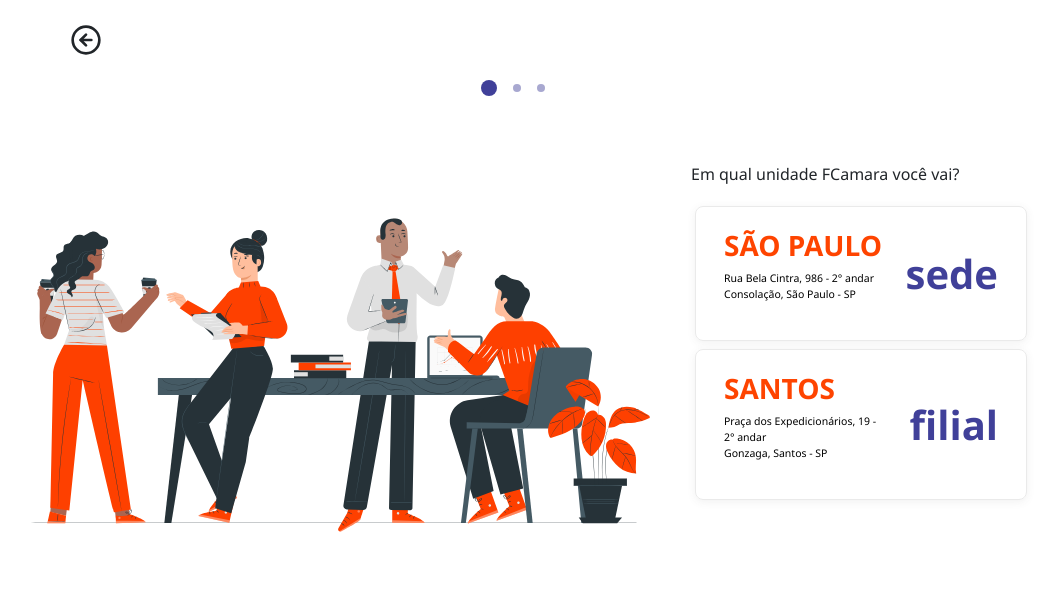
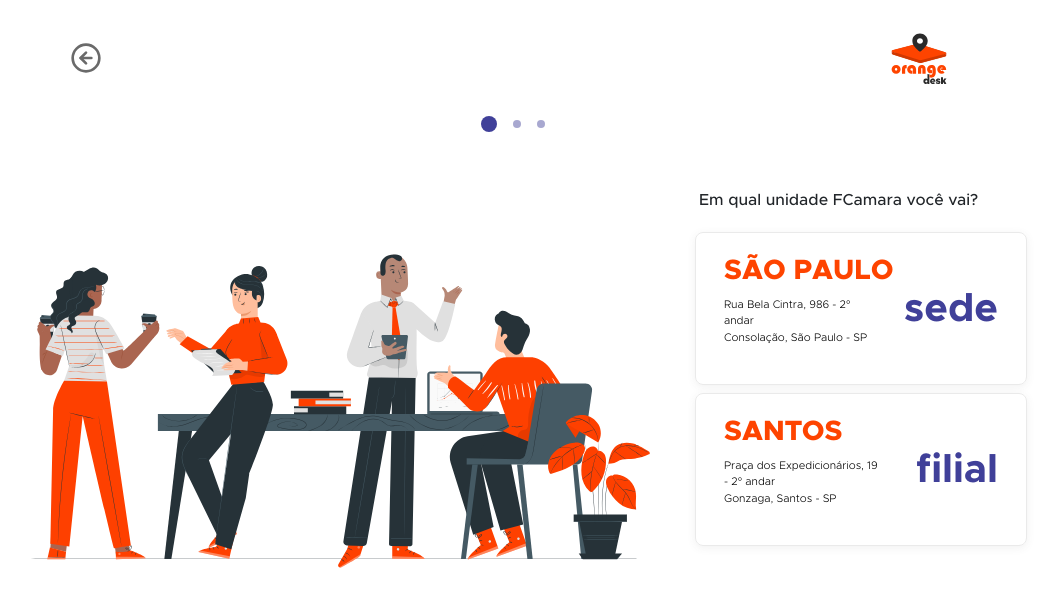
Before and after one commit to AndrezaB97/front-orange-desk, a React (Create React App) app: page /consultor in a window 1280 px wide. Shown: the top 606 px of the page, without its empty margins (127-1185 px from the left). Built offline with nearby package versions, Linux system fonts and the light colour scheme.

Commit message:
Font Metropolis applied to pages Consultor and Schedule, font weight adjusted and responsibility checked.

```diff
--- a/src/Components/ConsultorHeader/ConsultorHeader.jsx
+++ b/src/Components/ConsultorHeader/ConsultorHeader.jsx
@@ -1,5 +1,5 @@
 import React from 'react';
-import { useHistory } from 'react-router-dom';
+import { useHistory, Link } from 'react-router-dom';
 
 import StepBar from '../StepBar/StepBar';
 import { FiArrowLeftCircle } from 'react-icons/fi';
@@ -16,8 +16,10 @@
 
             <header className='container-lg d-flex flex-column justify-content-between mt-3 mt-lg-4'>
                 <nav className='col-lg-10 col-11 container-fluid d-flex justify-content-between align-items-center mb-4'>
-                    <FiArrowLeftCircle className='icon-size col-2 bg-white' onClick={() => history.goBack()}/>
-
+                    <FiArrowLeftCircle className='icon-size col-2 bg-white' color='#6A6A6A' onClick={() => history.goBack()} />
+                    <Link className='col-3 col-md-2 col-lg-1' to='/'>
+                        <img className='img-fluid p-2' src={ Logo } alt='Logotipo FCamara'/>
+                    </Link>
                 </nav>
 
                 <StepBar step={currentStep}/>
--- a/src/Pages/Consultor/Consultor.jsx
+++ b/src/Pages/Consultor/Consultor.jsx
@@ -22,7 +22,7 @@
 
                     <div className='container-fluid col-lg-4 flex-column justify-content-evenly align-items-start mt-3'>
 
-                        <div className="col-md-12 mb-3">
+                        <div className="col-md-12 mb-3 ms-2 fw__medium">
                             <p>Em qual unidade FCamara você vai?</p>
                         </div>
 
@@ -30,28 +30,28 @@
                             <Link className='card hover btn w-100 m-md-1 mb-1' to={ `/consultor/schedule/${JSON.stringify(office)}` } onClick={ () => {setOffice('sp')} }>
                                 <div className="container d-flex flex-row justify-content-between align-items-center p-3 rounded text-white">
                                     <div className="text-start">
-                                        <h1 className=' fs-3 fw-bold text-orange'>SÃO PAULO</h1>
-                                        <p className='fs-10 fw-normal text-black'>
+                                        <h1 className=' fs-3 fw__extra-bold text-orange'>SÃO PAULO</h1>
+                                        <p className='fs-10 fw__light text-black col-11'>
                                             Rua Bela Cintra, 986 - 2° andar<br/>
                                             Consolação, São Paulo - SP
                                         </p>
                                     </div>
 
-                                    <div className="text-end fs-1 fw-bold text-blue">sede</div>
+                                    <div className="text-end fs-1 fw__bold text-blue">sede</div>
                                 </div>
                             </Link>
 
                             <Link className='card hover btn w-100 m-md-1 mb-2' to={ `consultor/schedule/${JSON.stringify(office)}` } onClick={ () => {setOffice('santos')} }>
                                 <div className="container d-flex flex-row justify-content-between align-items-center bg-orange p-3 rounded text-white">
                                     <div className="text-start">
-                                        <h1 className='fs-3 fw-bold text-orange'>SANTOS</h1>
-                                        <p className='fs-10 col-md-10 fw-normal text-black'>
+                                        <h1 className='fs-3 fw__extra-bold text-orange'>SANTOS</h1>
+                                        <p className='fs-10 col-md-10 fw__light text-black col-11'>
                                             Praça dos Expedicionários, 19 - 2° andar<br/>
                                             Gonzaga, Santos - SP
                                         </p>
                                     </div>
 
-                                    <div className="text-end fs-1 fw-bold text-blue">filial</div>
+                                    <div className="text-end fs-1 fw__bold text-blue">filial</div>
                                 </div>
                             </Link>
                         </div>
--- a/src/Pages/Login/Login.jsx
+++ b/src/Pages/Login/Login.jsx
@@ -16,6 +16,9 @@
 import Logo from './../../Assets/logo-Orange-Desk.svg';
 
 const Login = () => {
+
+    document.title = 'LOGIN | Orange Desk'
+
     const { handleSubmit, register, formState: { errors } } = useForm()
 
     const history = useHistory()
--- a/src/Pages/Register/Register.jsx
+++ b/src/Pages/Register/Register.jsx
@@ -16,6 +16,9 @@
 import Logo from './../../Assets/logo-Orange-Desk.svg';
 
 const Register = () => {
+
+  document.title = 'REGISTER | Orange Desk';
+
   const { handleSubmit, register, formState: { errors } } = useForm()
 
   const history = useHistory()
--- a/src/Pages/Schedule/Schedule.jsx
+++ b/src/Pages/Schedule/Schedule.jsx
@@ -28,9 +28,9 @@
 
                 <main className='mt-1 mt-md-4 d-flex flex-column flex-lg-row justify-content-center align-items-center'>
                     <div className="mt-4 align-self-start ms-2 ms-md-5">
-                        <h1 className='text-grey fs-5 fw-normal ms-md-5 ms-lg-0'>Unidade: SEDE - São Paulo</h1>
+                        <h1 className='text-grey fs-5 fw__light ms-md-5 ms-lg-0'>Unidade: SEDE - São Paulo</h1>
                         {/* <h1 className=''>Unidade: FILIAL - Santos</h1> */}
-                        <p className='text-black mt-3 mb-lg-4 ms-md-5 ms-lg-0'>Quais os dias que você precisa ir ao escritório?</p>
+                        <p className='text-black fw__medium mt-3 mb-lg-4 ms-md-5 ms-lg-0'>Quais os dias que você precisa ir ao escritório?</p>
 
                         <img className='img-fluid mt-4 col-lg-10 image' src={ Img } alt='Pessoas diversificadas trabalhando no escritório.'/>
                     </div>
@@ -46,14 +46,14 @@
                         />
 
                         <div className="g-col-5 align-self-start mt-2 mb-2 w-100">
-                            <span>
-                                Dia {selectedDay.day < 10 ? `0${selectedDay.day}` : selectedDay.day}/{selectedDay.month < 10 ? `0${selectedDay.month}` : selectedDay.month} -
+                            <span className='fw__light text-blue'>
+                                Dia {selectedDay.day < 10 ? `0${selectedDay.day} - ` : selectedDay.day}/{selectedDay.month < 10 ? `0${selectedDay.month} - ` : selectedDay.month}
                             </span>
-                            <span>
+                            <span className='fw__extra-bold text-blue'>
                                 {25} mesas disponíveis
                             </span>
 
-                            <button className='btn-orange mt-3 w-100'>Confirmar data</button>
+                            <button className='btn-orange fw__light mt-3 w-100'>Confirmar data</button>
                         </div>
                     </div>
                 </main>
--- a/src/style/index.css
+++ b/src/style/index.css
@@ -1,6 +1,6 @@
 body {
   margin: 0;
-  font-family: 'Metropolis Regular ', 'Segoe UI', 'Roboto', 'Oxygen',
+  font-family: 'Metropolis Regular', 'Segoe UI', 'Roboto', 'Oxygen',
     'Ubuntu', 'Cantarell', 'Fira Sans', 'Droid Sans', 'Helvetica Neue',
     sans-serif;
   -webkit-font-smoothing: antialiased;
@@ -176,17 +176,21 @@
 }
 
 .text-grey {
-  color: var(--light-grey);
+  color: var(--dark-grey);
 }
 
 .fs-10 {
-  font-size: 10.5px;
+  font-size: 11px;
 }
 
 /* ------------------------------------- */
 
 .fw__light {
   font-family: 'Metropolis Light';
+}
+
+.fw__medium {
+  font-family: 'Metropolis Medium';
 }
 
 .fw__bold {
```
